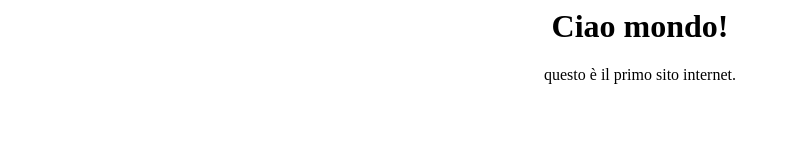
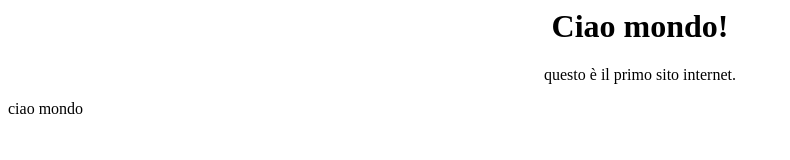
Before and after one commit to filippomargheri/primosito, a plain HTML site: page index.html in a window 1280 px wide. Shown: the whole page, without its empty margins (0-790 px from the left). Drawn offline with Linux system fonts and the light colour scheme.

Commit message:
Add files via upload

```diff
--- a/index.html
+++ b/index.html
@@ -8,7 +8,7 @@
           <h1>Ciao mondo!</h1>
           questo è il primo sito internet.
     </center>
-
+    <p>ciao mondo</p>
 
 </body>
 </html>
```
